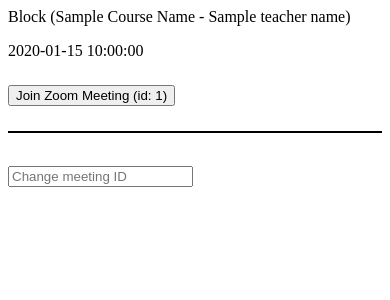
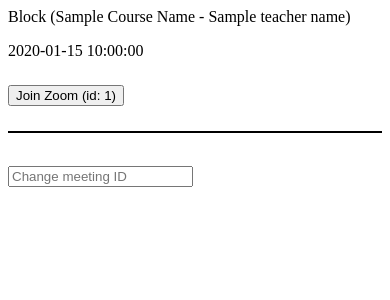
Before and after one commit to ChoateProgrammingUnion/zoom-coordinator, a Flask app: template templates/class_card.html in a window 390 px wide. Shown: the top 300 px of the page. Run offline with Flask 2, Linux system fonts and the light colour scheme; the template is opened without the code that fills it: most values are stand-ins (such as "Sample title", 1, 10 or a date in 2020).

Commit message:
Made button text smaller for mobile

```diff
--- a/templates/card.js
+++ b/templates/card.js
@@ -6,7 +6,7 @@
                         console.log("Server returned: ", e.target.responseText);
                         if (e.target.responseText != "Error") {
                             meetingId = e.target.responseText
-                            $( "#span{{ uuid }}" ).html("<button type=\"button\" class=\"btn waves-effect waves-light light-blue accent-3\" onclick=\"window.open('https://zoom.us/j/" + meetingId + "');\">Join Zoom Meeting (id: " + meetingId + ")</button>");
+                            $( "#span{{ uuid }}" ).html("<button type=\"button\" class=\"btn waves-effect waves-light light-blue accent-3\" onclick=\"window.open('https://zoom.us/j/" + meetingId + "');\">Join Zoom (id: " + meetingId + ")</button>");
                             M.toast({html: 'Meeting ID successfully changed to ' + e.target.responseText + "."})
                         }
                     }
--- a/templates/class_card.html
+++ b/templates/class_card.html
@@ -16,7 +16,7 @@
 
 
                 <span id="span{{ uuid }}">
-                    <button type="button" class="btn waves-effect waves-light light-blue accent-3" onclick="window.open('https://zoom.us/j/{{ meeting_id }}'); target='_blank'">Join Zoom Meeting (id: {{ meeting_id }})</button>
+                    <button type="button" class="btn waves-effect waves-light light-blue accent-3" onclick="window.open('https://zoom.us/j/{{ meeting_id }}'); target='_blank'">Join Zoom (id: {{ meeting_id }})</button>
                 </span>
                 <hr style="margin-top: 25px; border: 1px solid #000;">
 
```
